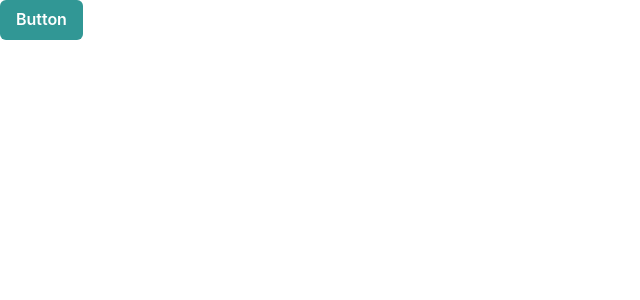
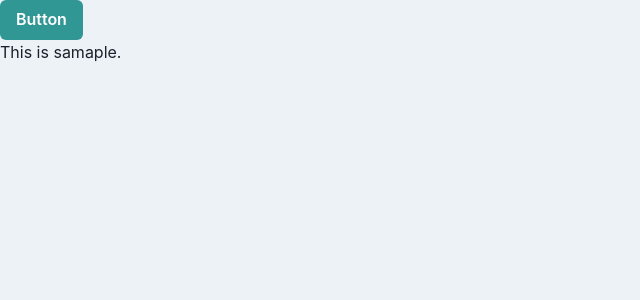
Before and after one commit to bonanza-olaf/userManageAppByReactTypeScript, a React (Create React App) app: page / in a window 1280 px wide. Shown: the top 300 px of the page, without its empty margins (0-640 px from the left). Built offline with nearby package versions, Linux system fonts and the light colour scheme.

Commit message:
[update]globalテーマの設定まで

```diff
--- a/src/App.tsx
+++ b/src/App.tsx
@@ -1,10 +1,11 @@
 import { Button, ChakraProvider } from "@chakra-ui/react";
-import "./styles.css";
+import theme from "./theme/theme";
 
 export default function App() {
   return (
-    <ChakraProvider>
+    <ChakraProvider theme={theme}>
       <Button colorScheme="teal">Button</Button>
+      <p>This is samaple.</p>
     </ChakraProvider>
   );
 }
--- /dev/null
+++ b/src/theme/theme.ts
@@ -0,0 +1,13 @@
+import { extendTheme } from "@chakra-ui/react";
+
+const theme = extendTheme({
+  styles: {
+    global: {
+      body: {
+        backgroundColor: "gray.100",
+        color: "gray.800"
+      }
+    }
+  }
+});
+export default theme;
```
